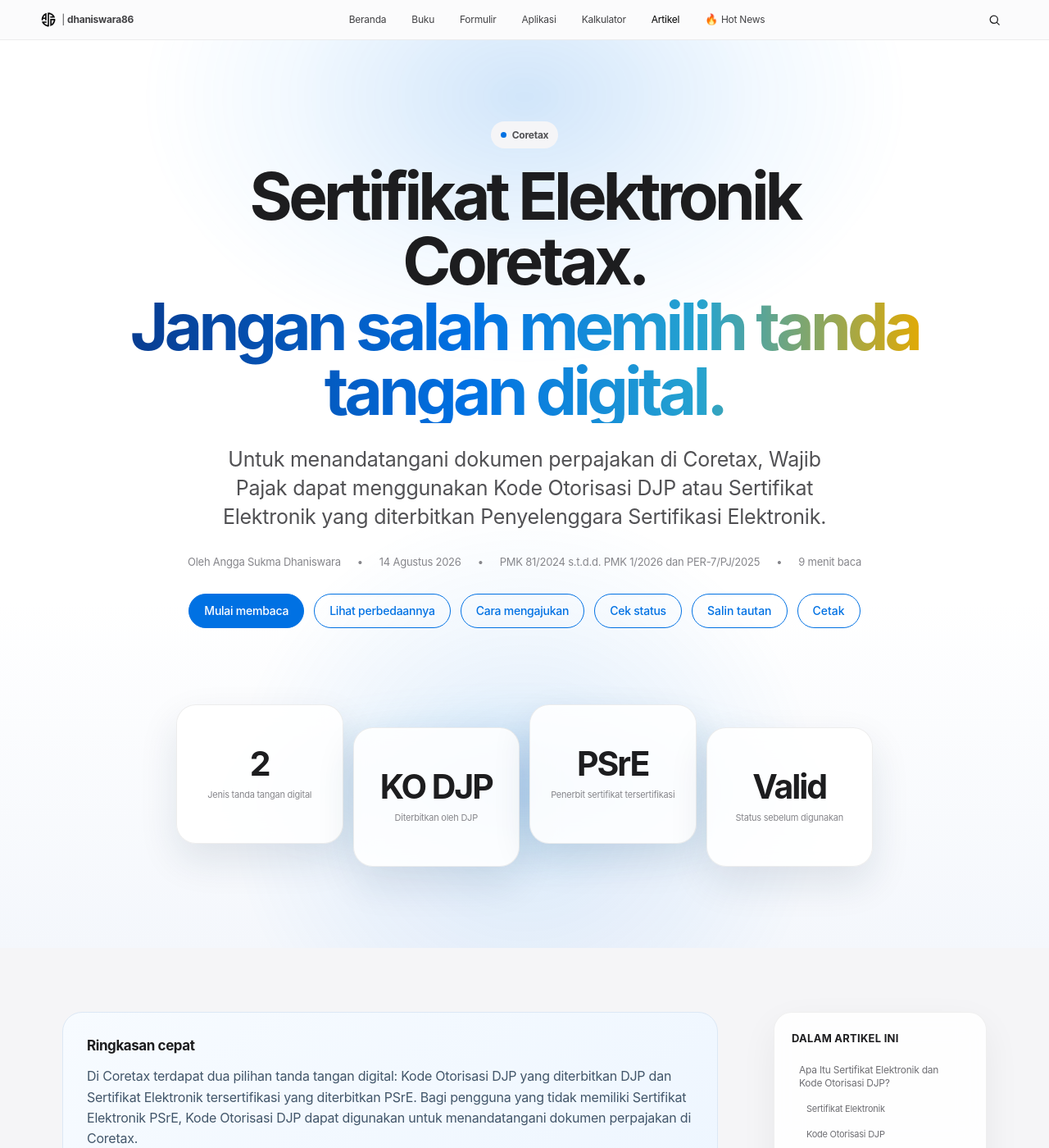
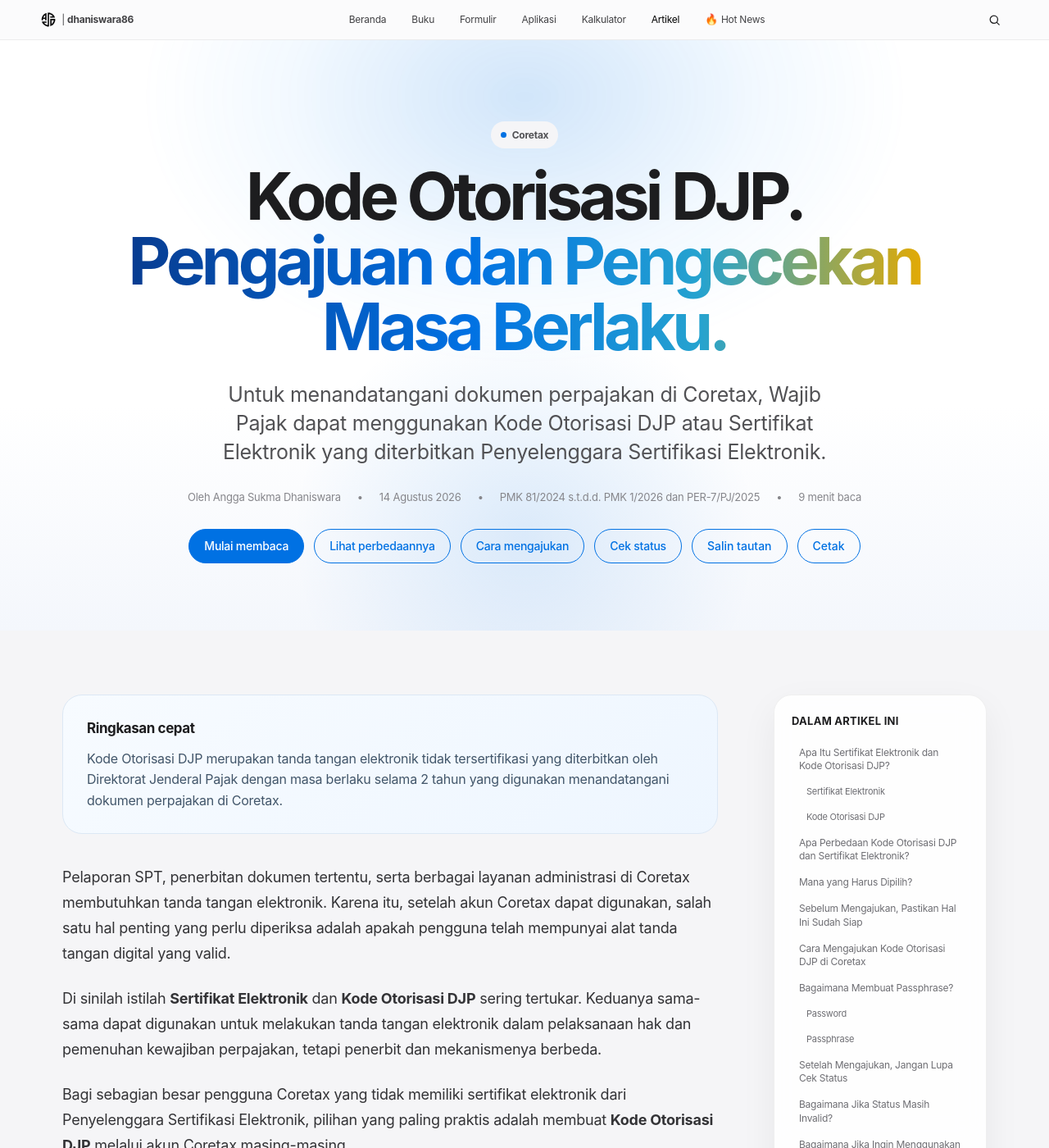
Before and after one commit to dhaniswara86/dhaniswara86.github.io, a Jekyll site: the page built from _artikel/sertifikat-elektronik-coretax.md, in a window 1280 px wide and 1400 px high. Shown: the whole window at 82% size. Built offline with Jekyll 4.4.1, drawn with Linux system fonts in a browser that asks for light colours.

Commit message:
Update title and summary for DJP authorization article

```diff
--- a/_artikel/sertifikat-elektronik-coretax.md
+++ b/_artikel/sertifikat-elektronik-coretax.md
@@ -1,9 +1,9 @@
 ---
 layout: artikel-editorial
 
-title: "Sertifikat Elektronik Coretax: Cara Mengajukan Kode Otorisasi DJP dan Menggunakan Sertifikat PSrE"
-hero_title: "Sertifikat Elektronik Coretax."
-hero_accent: "Jangan salah memilih tanda tangan digital."
+title: "Kode Otorisasi DJP: Cara Pengajuan dan Pengecekan Masa Berlaku"
+hero_title: "Kode Otorisasi DJP."
+hero_accent: "Pengajuan dan Pengecekan Masa Berlaku."
 
 excerpt: "Untuk menandatangani dokumen perpajakan di Coretax, Wajib Pajak dapat menggunakan Kode Otorisasi DJP atau Sertifikat Elektronik yang diterbitkan Penyelenggara Sertifikasi Elektronik."
 description: "Panduan memahami perbedaan Kode Otorisasi DJP dan Sertifikat Elektronik PSrE, cara mengajukan Kode Otorisasi melalui Coretax, mengecek statusnya, serta menggunakan sertifikat elektronik tersertifikasi."
@@ -28,7 +28,7 @@
 permalink: /sertifikat-elektronik-coretax.html
 
 summary_label: "Ringkasan cepat"
-summary: "Di Coretax terdapat dua pilihan tanda tangan digital: Kode Otorisasi DJP yang diterbitkan DJP dan Sertifikat Elektronik tersertifikasi yang diterbitkan PSrE. Bagi pengguna yang tidak memiliki Sertifikat Elektronik PSrE, Kode Otorisasi DJP dapat digunakan untuk menandatangani dokumen perpajakan di Coretax."
+summary: "Kode Otorisasi DJP merupakan tanda tangan elektronik tidak tersertifikasi yang diterbitkan oleh Direktorat Jenderal Pajak dengan masa berlaku selama 2 tahun yang digunakan menandatangani dokumen perpajakan di Coretax."
 
 hero_links:
   - label: "Lihat perbedaannya"
@@ -38,15 +38,6 @@
   - label: "Cek status"
     href: "#cek-status"
 
-hero_stats:
-  - value: "2"
-    label: "Jenis tanda tangan digital"
-  - value: "KO DJP"
-    label: "Diterbitkan oleh DJP"
-  - value: "PSrE"
-    label: "Penerbit sertifikat tersertifikasi"
-  - value: "Valid"
-    label: "Status sebelum digunakan"
 
 sidebar_note: "Jangan tertukar antara password dan passphrase. Password digunakan untuk login ke Coretax, sedangkan passphrase digunakan saat melakukan tanda tangan elektronik menggunakan Kode Otorisasi DJP."
 
```
